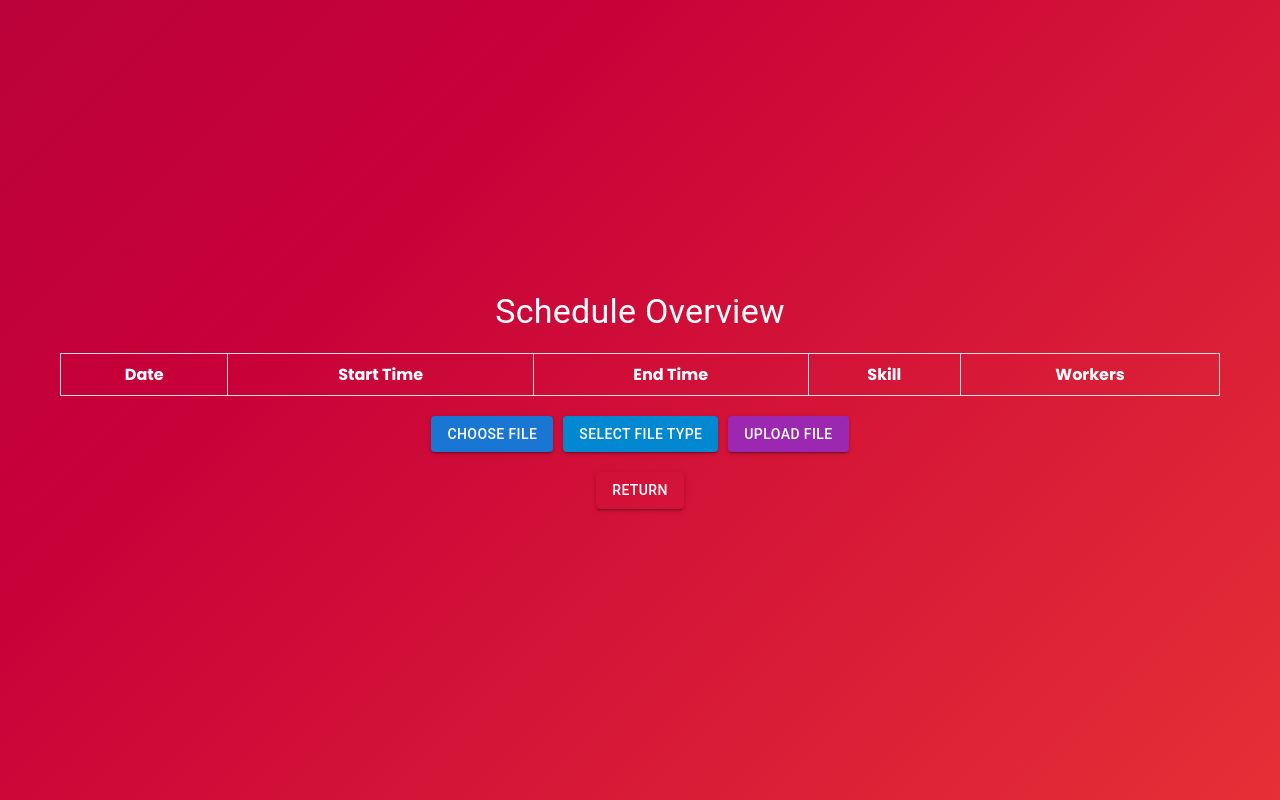
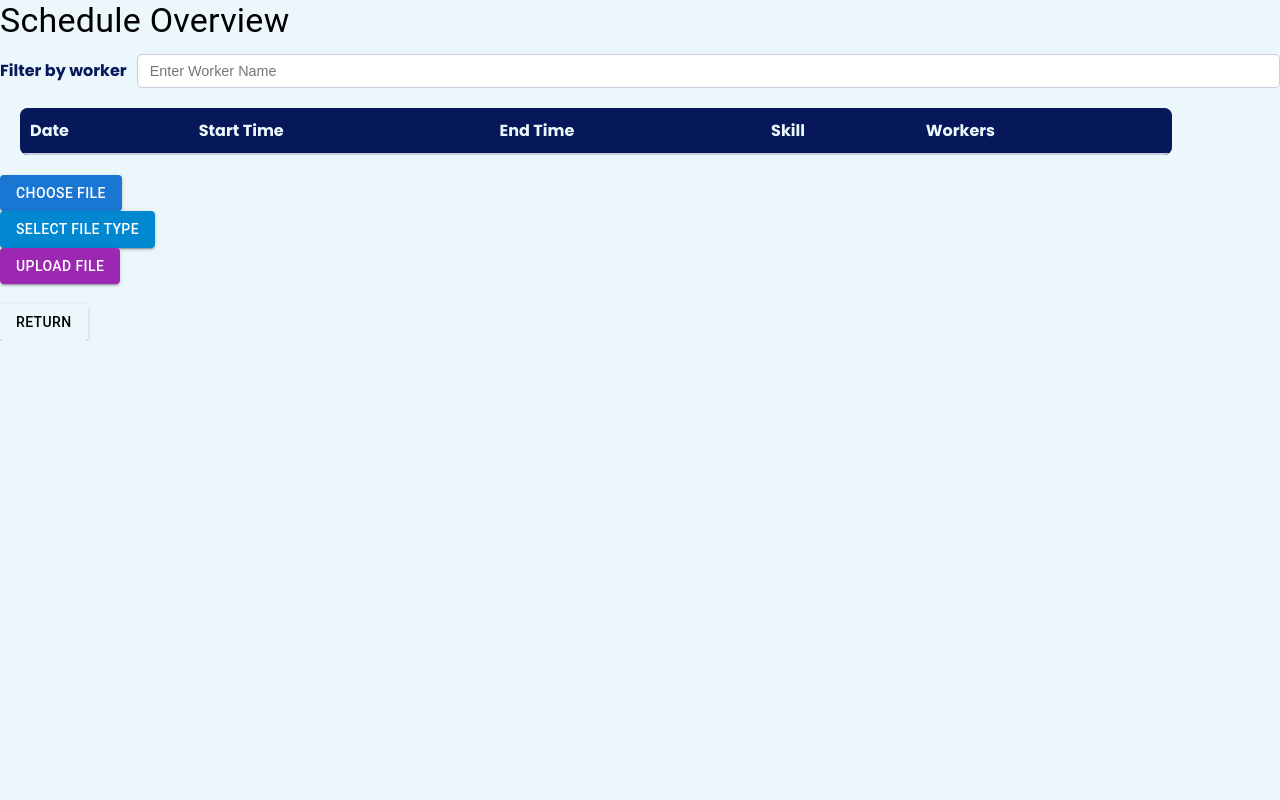
Before and after one commit to AhiyaSchneider/client_FinalProject, a React (Create React App) app: page /schedule in a window 1280 px wide. Built offline with nearby package versions, Linux system fonts and the light colour scheme.

Commit message:
Added filter by name and changed style of schedlue

```diff
--- /dev/null
+++ b/src/components/ScheduleDisplay.css
@@ -0,0 +1,102 @@
+html,
+body {
+    margin: 0;
+    padding: 0;
+    overflow-x: hidden;
+    font-family: 'Poppins', sans-serif;
+    background-color: #ecf7fc;
+}
+
+.schedule-table {
+    width: 90%;
+    border-collapse: separate;
+    border-spacing: 0;
+    margin-top: 20px;
+    margin: 20px;
+    font-family: 'Poppins', sans-serif;
+    color: #ffffff;
+    background-color: rgba(0, 0, 0, 0.5); /* Semi-transparent background */
+    border-radius: 8px;
+    overflow: hidden; /* Ensure rounded corners are applied */
+    text-align: left;
+}
+
+.schedule-table th {
+    background-color: #07185a; /* Darker background for headers */
+    color: #ecf7fc; /* Light text color */
+    font-size: 1rem;
+    font-weight: bold;
+    padding: 10px;
+    border-bottom: 2px solid #c8ccdb; /* Subtle border */
+}
+
+.schedule-table td {
+    padding: 12px;
+    font-size: 0.9rem;
+    border-bottom: 1px solid #c8ccdb;
+}
+
+.schedule-table tbody tr:nth-child(odd) {
+    background-color: rgba(255, 255, 255, 0.1); /* Subtle stripe */
+}
+
+.schedule-table tbody tr:hover {
+    background-color: rgba(255, 255, 255, 0.2); /* Highlight row */
+}
+
+.schedule-table .schedule-note td {
+    font-style: italic;
+    color: #ffd700; /* Gold for emphasis */
+    background-color: rgba(0, 0, 0, 0.6); /* Darker background */
+    padding: 10px;
+}
+
+.has-warning {
+    background-color: rgba(255, 165, 0, 0.1) !important; /* Light orange background */
+    cursor: pointer; /* Indicate interactivity */
+    transition: background-color 0.3s ease;
+}
+
+.has-warning:hover {
+    background-color: rgba(255, 165, 0, 0.2) !important; /* Darker on hover */
+}
+
+.message-row {
+    background-color: rgba(0, 0, 0, 0.05); /* Subtle contrast */
+    color: #555; /* Neutral text color */
+    font-size: 0.9rem;
+    font-style: italic;
+    padding: 10px;
+}
+
+.message-row td {
+    padding: 10px 15px;
+    border-top: 1px solid #ddd;
+}
+
+.filter-container {
+    display: flex;
+  align-items: center;
+  gap: 10px;
+  margin-bottom: 20px;
+}
+
+.filter-label {
+    font-size: 1rem;
+    color: #07185a; /* Primary text color */
+    font-weight: bold;
+  }
+
+  .filter-input {
+    flex: 1;
+    padding: 8px 12px;
+    font-size: 0.9rem;
+    border: 1px solid #c8ccdb; /* Light border */
+    border-radius: 5px;
+    outline: none;
+    transition: border-color 0.3s ease;
+  }
+
+  .filter-input:focus {
+    border-color: #0096d6; /* Primary highlight color */
+  }
--- a/src/components/ScheduleDisplay.js
+++ b/src/components/ScheduleDisplay.js
@@ -1,9 +1,10 @@
-import React, { useState, useEffect } from 'react';
+import React, { useState } from 'react';
 import { useNavigate, useLocation } from 'react-router-dom';
-import { Button, Container, Typography, Menu, MenuItem } from '@mui/material';
+import { Button, Typography, Menu, MenuItem } from '@mui/material';
 import { motion } from 'framer-motion';
 import axios from 'axios';
 import { jwtDecode } from 'jwt-decode';
+import './ScheduleDisplay.css'
 
 const ScheduleDisplay = () => {
     const navigate = useNavigate();
@@ -17,6 +18,8 @@ const ScheduleDisplay = () => {
     const [fileType, setFileType] = useState('');
     const [anchorEl, setAnchorEl] = useState(null);
     const [error, setError] = useState('');
+    const [expandedRow, setExpandedRow] = useState(null);
+    const [workerFilter, setWorkerFilter] = useState("");
 
     const requiredHeaders = {
         demandFile: ['Date', 'Time Interval', 'Worker Type', 'Demand'],
@@ -134,67 +137,85 @@ const ScheduleDisplay = () => {
         });
     };
 
+    const toggleRow = (idx) => {
+        setExpandedRow((prev) => (prev === idx ? null : idx));
+    };
+
+    const filteredSchedule = schedule.filter((shift) =>
+        shift.workers.some((worker) =>
+        (worker.workerName || worker.workerId)
+            .toLowerCase()
+            .includes(workerFilter.toLowerCase())
+        )
+    );
+
     return (
         <motion.div
+            className='schedule-container'
             initial={{ backgroundPosition: '0% 50%' }}
             animate={{ backgroundPosition: ['0% 50%', '100% 50%', '0% 50%'] }}
-            transition={{
-                duration: 10,
-                ease: 'easeInOut',
-                repeat: Infinity,
-            }}
-            style={{
-                position: 'fixed',
-                top: 0,
-                left: 0,
-                right: 0,
-                bottom: 0,
-                display: 'flex',
-                justifyContent: 'center',
-                alignItems: 'center',
-                background: 'linear-gradient(-45deg, #FF5733, #C70039, #900C3F, #581845)',
-                backgroundSize: '400% 400%',
-                zIndex: -1,
-            }}
-        >
-            <Container style={{ padding: '20px', textAlign: 'center', color: '#FFFFFF' }}>
+            transition={{ duration: 10, ease: 'easeInOut', repeat: Infinity }}>
                 <Typography variant="h4" gutterBottom>Schedule Overview</Typography>
-                <table style={{ width: '100%', borderCollapse: 'collapse', marginTop: '20px' }}>
-                    <thead>
-                        <tr>
-                            <th style={{ border: '1px solid #ddd', padding: '8px', color: '#FFFFFF' }}>Date</th>
-                            <th style={{ border: '1px solid #ddd', padding: '8px', color: '#FFFFFF' }}>Start Time</th>
-                            <th style={{ border: '1px solid #ddd', padding: '8px', color: '#FFFFFF' }}>End Time</th>
-                            <th style={{ border: '1px solid #ddd', padding: '8px', color: '#FFFFFF' }}>Skill</th>
-                            <th style={{ border: '1px solid #ddd', padding: '8px', color: '#FFFFFF' }}>Workers</th>
-                        </tr>
-                    </thead>
-                    <tbody>
-                        {schedule.map((shift, idx) => (
+                <motion.div className='filter-container'>
+                    <motion.label htmlFor='worker-filter' className='filter-label'>
+                        Filter by worker
+                    </motion.label>
+                    <motion.input
+                        id='worker-filter'
+                        className='filter-input'
+                        name='workerFilter'
+                        type='text'
+                        value={workerFilter}
+                        onChange={(e) => setWorkerFilter(e.target.value)}
+                        placeholder='Enter Worker Name'>
+
+                    </motion.input>
+                </motion.div>
+                <motion.table className="schedule-table">
+                    <motion.thead>
+                        <motion.tr>
+                            <motion.th>Date</motion.th>
+                            <motion.th>Start Time</motion.th>
+                            <motion.th>End Time</motion.th>
+                            <motion.th>Skill</motion.th>
+                            <motion.th>Workers</motion.th>
+                        </motion.tr>
+                    </motion.thead>
+
+                    <motion.tbody>
+                        {filteredSchedule.map((shift, idx) => (
                             <React.Fragment key={idx}>
-                                <tr>
-                                    <td style={{ border: '1px solid #ddd', padding: '8px', color: '#FFFFFF' }}>{shift.date}</td>
-                                    <td style={{ border: '1px solid #ddd', padding: '8px', color: '#FFFFFF' }}>{shift.startTime}</td>
-                                    <td style={{ border: '1px solid #ddd', padding: '8px', color: '#FFFFFF' }}>{shift.endTime}</td>
-                                    <td style={{ border: '1px solid #ddd', padding: '8px', color: '#FFFFFF' }}>{shift.skill}</td>
-                                    <td style={{ border: '1px solid #ddd', padding: '8px', color: '#FFFFFF' }}>
-                                        {shift.workers.map(worker => worker.workerName || worker.workerId).join(', ')}
-                                    </td>
-                                </tr>
-                                {shift.message && (
-                                    <tr>
-                                        <td colSpan="5" style={{ padding: '8px', color: '#FFD700', fontSize: '0.9rem', textAlign: 'left' }}>
-                                            <em>Note: {shift.message}</em>
-                                        </td>
-                                    </tr>
+                                {/* Main shift row */}
+                                <motion.tr
+                                    className={`shift-row ${shift.message ? 'has-warning' : ''}`}
+                                    onClick={() => toggleRow(idx)}>
+                                        <motion.td>{shift.date}</motion.td>
+                                        <motion.td>{shift.startTime}</motion.td>
+                                        <motion.td>{shift.endTime}</motion.td>
+                                        <motion.td>{shift.skill}</motion.td>
+                                    <motion.td>{shift.workers.map(worker => worker.workerName || worker.workerId).join(', ')}</motion.td>
+                                </motion.tr>
+                                {/* Message row (conditionally rendered) */}
+                                {expandedRow === idx && shift.message && (
+                                    <motion.tr
+                                        className='message-row'
+                                        initial ={{ opacity: 0, height: 0 }}
+                                        animate={{ opacity: 1, height: "auto" }}
+                                        exit={{ opacity: 0, height: 0 }}
+                                        transition={{ duration: 0.6 }}>
+                                            <motion.td colSpan="5">
+                                                <em>{shift.message}</em>
+                                            </motion.td>
+                                    </motion.tr>
                                 )}
                             </React.Fragment>
                         ))}
-                    </tbody>
-                </table>
+                    </motion.tbody>
+                </motion.table>
 
                 {/* Container for the buttons */}
-                <div style={{ display: 'flex', justifyContent: 'center', gap: '10px', marginTop: '20px' }}>
+                <motion.div className='sch-prime-btn-container'>
+                    <motion.div className='sch-choose-file-btn'>
                         <input
                             type="file"
                             accept=".csv"
@@ -203,45 +224,54 @@ const ScheduleDisplay = () => {
                             id="file-upload-input"
                         />
                         <label htmlFor="file-upload-input">
+                            <motion.div className='sch-hover-effect' whileHover={{ scale: 1.10}}>
                                 <Button variant="contained" color="primary" component="span">
                                     Choose File
                                 </Button>
+                            </motion.div>
                         </label>
+                    </motion.div>
 
                     {/* Button to open the menu for choosing file type */}
+                    <motion.div className='sch-file-type-btn'>
+                        <motion.div className='sch-hover-effect' whileHover={{scale: 1.10}}>
                             <Button variant="contained" color="info" onClick={handleMenuClick}>
                                 Select File Type
                             </Button>
+                        </motion.div>
                         <Menu
                             anchorEl={anchorEl}
                             open={Boolean(anchorEl)}
-                        onClose={handleMenuClose}
-                    >
+                            onClose={handleMenuClose}>
                             <MenuItem onClick={() => setFileTypeAndClose('demandFile')}>Demand File</MenuItem>
                             <MenuItem onClick={() => setFileTypeAndClose('costFile')}>Workers Cost File</MenuItem>
                             <MenuItem onClick={() => setFileTypeAndClose('workersFile')}>Workers List File</MenuItem>
                         </Menu>
+                    </motion.div>
 
                     {/* Button to upload the file */}
+                    <motion.div className='sch-hover-effect' whileHover={{scale: 1.10}}>
                         <Button
                             variant="contained"
                             color="secondary"
-                        onClick={handleFileUpload}
-                    >
+                            onClick={handleFileUpload}>
                             Upload File
                         </Button>
-                </div>
+                    </motion.div>
+
+                </motion.div>
 
                 {/* Return Button */}
+                <motion.div className='sch-hover-effect' whileHover={{scale: 1.10}}>
                     <Button
                         variant="contained"
                         color="default"
                         onClick={() => navigate(-1)}
-                    style={{ marginTop: '20px' }}
-                >
+                        style={{ marginTop: '20px' }}>
                         Return
                     </Button>
-            </Container>
+                </motion.div>
+
         </motion.div>
     );
 };
```
Lines whose indentation alone changed are shown as unchanged.
